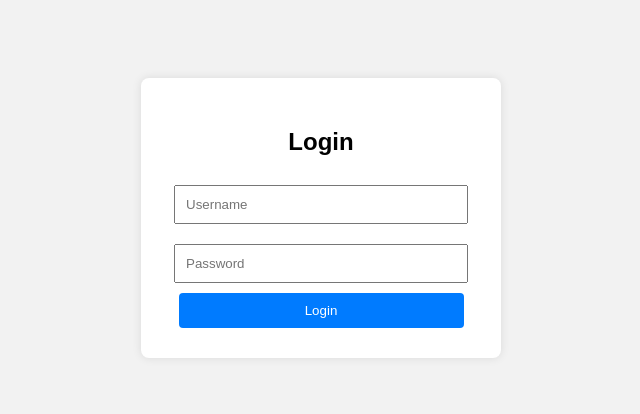
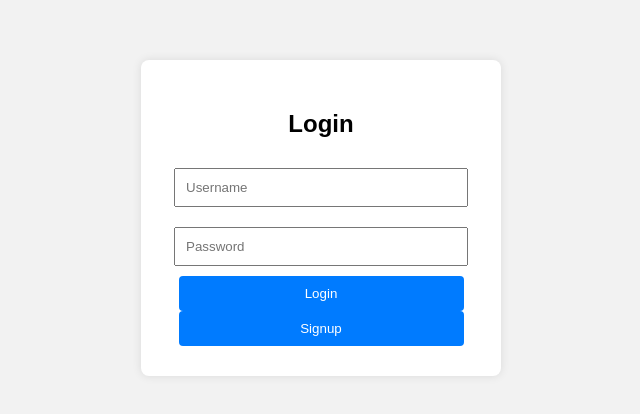
Before and after one commit to surajnaik3200/suraj, a plain HTML site: page index.html in a window 1280 px wide. Shown: the part 190-604 px from the top of the page, without its empty margins (319-959 px from the left). Drawn offline with Linux system fonts and the light colour scheme.

Commit message:
signup added

```diff
--- a/index.html
+++ b/index.html
@@ -52,6 +52,7 @@
     <input type="password" placeholder="Password">
 
     <button>Login</button>
+    <button>Signup</button>
 </div>
 
 </body>
```
